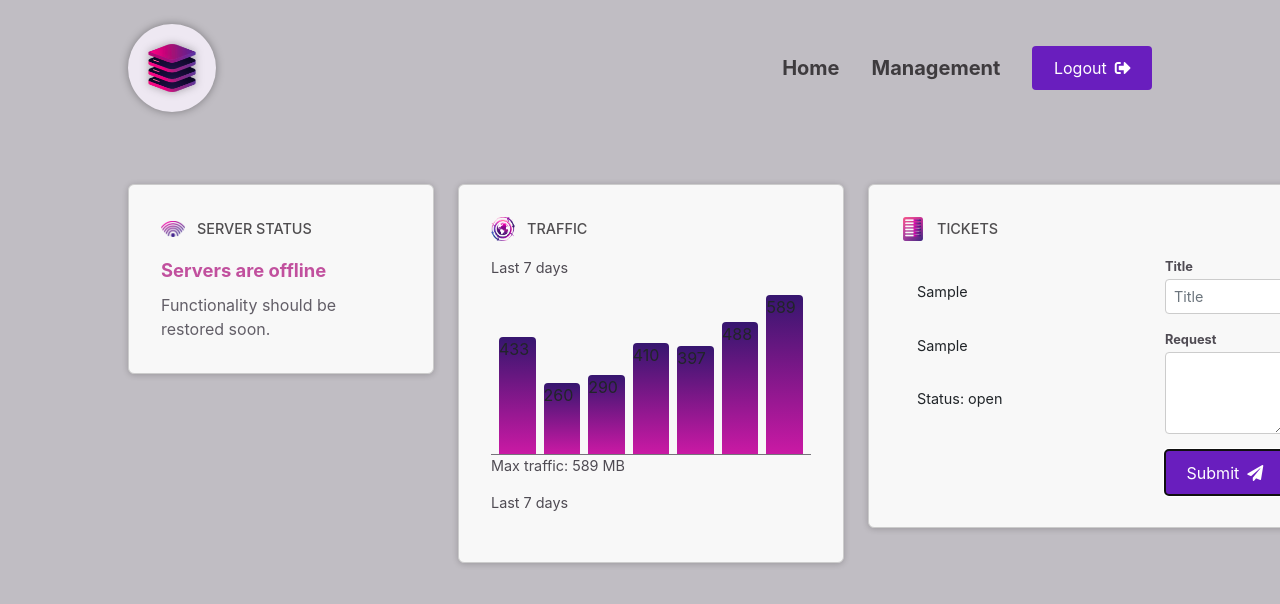
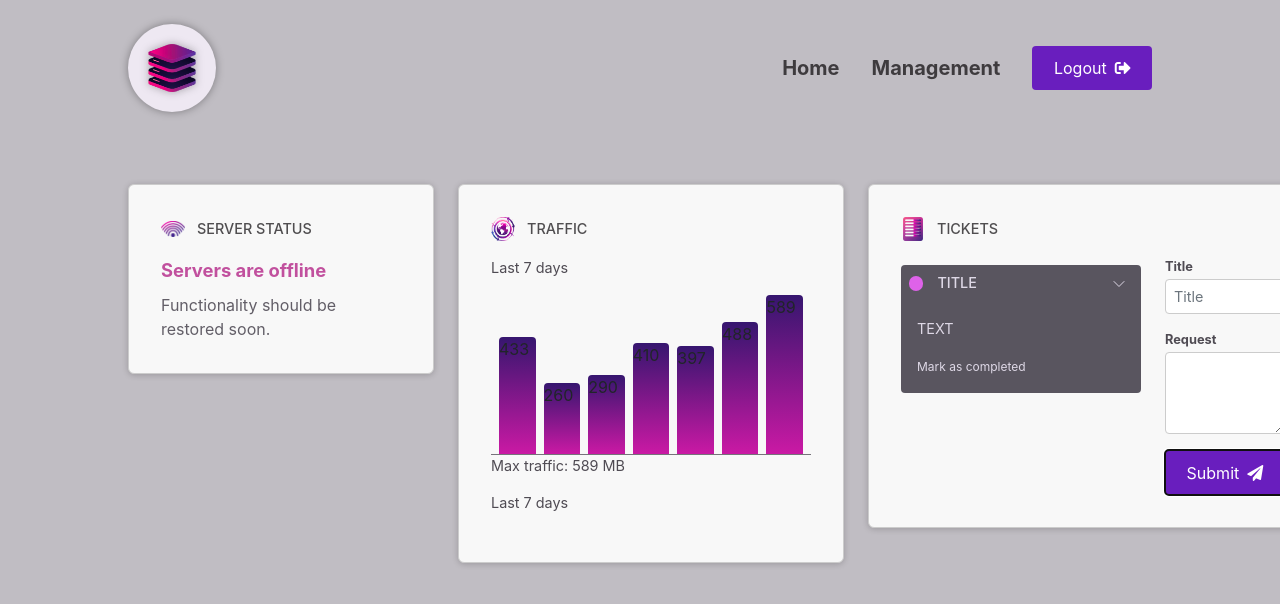
Before and after one commit to MinaNasser/Angular-The-Complete-Guide, an Angular app in the folder 06-cmp-deep-dive/: page / in a window 1280 px wide. Both pictures are taken after typing "Sample", "Sample" into the empty fields and a click on the button "Submit". Shown: the top 604 px of the page. Built offline with nearby package versions, Linux system fonts and the light colour scheme.

Commit message:
ticket html

```diff
--- a/06-cmp-deep-dive/src/app/dashboard/tickets/ticket/ticket.component.html
+++ b/06-cmp-deep-dive/src/app/dashboard/tickets/ticket/ticket.component.html
@@ -1,5 +1,52 @@
-<div class="ticket">
-  <p>{{ ticket?.title }}</p>
-  <p>{{ ticket?.request }}</p>
-  <p>Status: {{ ticket?.status }}</p>
-</div>
+<article>
+  <h3>
+    <div
+      [class]="{
+        'ticket-open': true,
+        'ticket-closed': false
+      }"
+    ></div>
+    <button>
+      <span class="text">TITLE</span>
+      <span>
+        @if (true) {
+        <svg
+          xmlns="http://www.w3.org/2000/svg"
+          fill="none"
+          viewBox="0 0 24 24"
+          stroke-width="1.5"
+          stroke="currentColor"
+          class="w-6 h-6"
+        >
+          <path
+            stroke-linecap="round"
+            stroke-linejoin="round"
+            d="m19.5 8.25-7.5 7.5-7.5-7.5"
+          />
+        </svg>
+
+        } @else {
+        <svg
+          xmlns="http://www.w3.org/2000/svg"
+          viewBox="0 0 24 24"
+          fill="currentColor"
+          class="w-6 h-6"
+        >
+          <path
+            fill-rule="evenodd"
+            d="M11.47 7.72a.75.75 0 0 1 1.06 0l7.5 7.5a.75.75 0 1 1-1.06 1.06L12 9.31l-6.97 6.97a.75.75 0 0 1-1.06-1.06l7.5-7.5Z"
+            clip-rule="evenodd"
+          />
+        </svg>
+        }
+      </span>
+    </button>
+  </h3>
+
+  @if (true) {
+  <p>TEXT</p>
+
+  @if (true) {
+  <p><button>Mark as completed</button></p>
+  } }
+</article>
```
